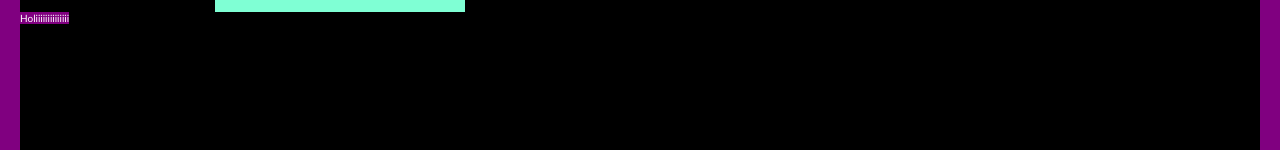
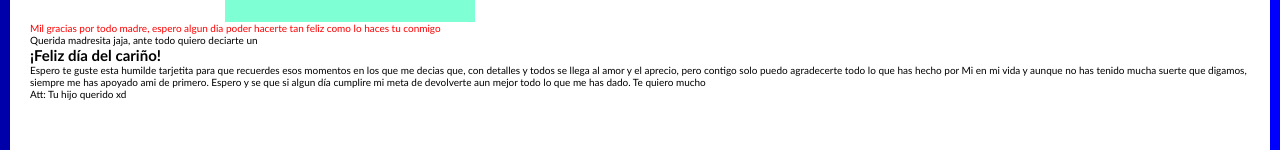
Before and after one commit to AxelAdal/valentin, a plain HTML site: page index.html in a window 1280 px wide. Shown: the part 258-408 px from the top of the page. Drawn offline with Linux system fonts and the light colour scheme.

Commit message:
Segunda version

```diff
--- a/css/configuracion.css
+++ b/css/configuracion.css
@@ -2,11 +2,13 @@
     margin: 0;
     padding: 0;
     box-sizing: border-box;
-    background-color: purple;
+
 }
 
 html{
     font-family: 'Trebuchet MS', 'Lucida Sans Unicode', 'Lucida Grande', 'Lucida Sans', Arial, sans-serif;
     font-size: 10px;
-    background-color:rgb(223, 61, 61);
+    border: 1rem;
+    border-style: inset;
+    border-color: blue;
 }
--- a/css/index.css
+++ b/css/index.css
@@ -0,0 +1,14 @@
+.jeje{
+    background-color: aquamarine;
+    margin: 2rem 0rem 0rem 19.5rem;
+    width: 25rem;
+    height: 25rem;
+}
+.madre{
+    margin: 2rem 2rem 2rem 2rem;
+    height: 60rem;
+
+}
+span{
+    color: red;
+}
--- a/img/cofi.css
+++ /dev/null
@@ -1,22 +0,0 @@
-.jeje{
-    background-color: aquamarine;
-    margin: 2rem 0rem 0rem 19.5rem;
-    width: 25rem;
-    height: 25rem;
-}
-.jeje img{
-    margin-top: 2.5rem;
-    margin-left: 2rem;
-    margin-right: 2rem;
-    width: 20em;
-    height: 20rem;
-}
-.madre{
-    margin: 2rem 2rem 2rem 2rem;
-    background-color: black;
-    height: 60rem;
-
-}
-span{
-    color: white;
-}
--- /dev/null
+++ b/img/im.css
@@ -0,0 +1,7 @@
+.jeje img{
+    margin-top: 2.5rem;
+    margin-left: 2rem;
+    margin-right: 2rem;
+    width: 20em;
+    height: 20rem;
+}
--- a/index.html
+++ b/index.html
@@ -6,7 +6,7 @@
     <meta name="viewport" content="width=device-width, initial-scale=1.0">
     <title>Document</title>
 
-    <link rel="stylesheet" href="./img/cofi.css">
+    <link rel="stylesheet" href="./img/im.css">
     <link rel="stylesheet" href="./css/configuracion.css">
     <link rel="stylesheet" href="./css/index.css">
 
@@ -17,7 +17,26 @@
        <div class="jeje">
          <img src="https://www.gifsanimados.org/data/media/373/corazon-imagen-animada-0260.gif" alt="">
        </div>
-       <span>Holiiiiiiiiiiiiii</span>
+       <span>Mil gracias por todo madre, espero algun dia poder hacerte tan feliz como lo haces tu conmigo</span>
+
+       <p>Querida madresita jaja, ante todo quiero deciarte un</p>
+
+       <h2>¡Feliz día del cariño!</h2>
+
+      <div>
+        <p>
+          Espero te guste esta humilde tarjetita para que recuerdes esos momentos en los que me decias que,
+          con detalles y todos se llega al amor y el aprecio, pero contigo solo puedo agradecerte todo lo que has hecho por Mi
+          en mi vida y aunque no has tenido mucha suerte que digamos, siempre me has apoyado ami de primero. Espero y se que si
+          algun día cumplire mi meta de devolverte aun mejor todo lo que me has dado.
+
+          Te quiero mucho
+        </p>
+
+        <footer>Att: Tu hijo querido xd</footer>
+
+      </div>
+
    </div>
 
 
```
